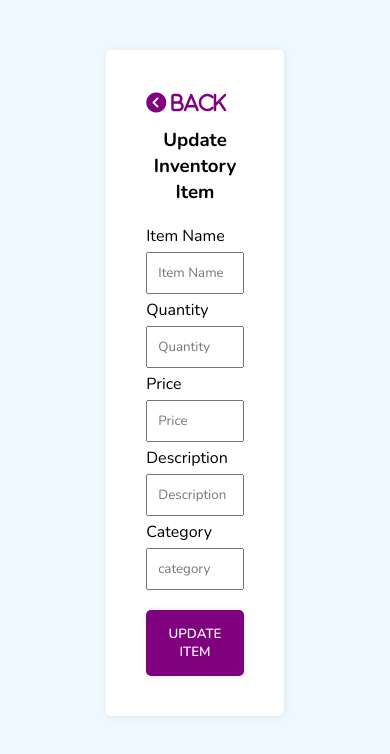
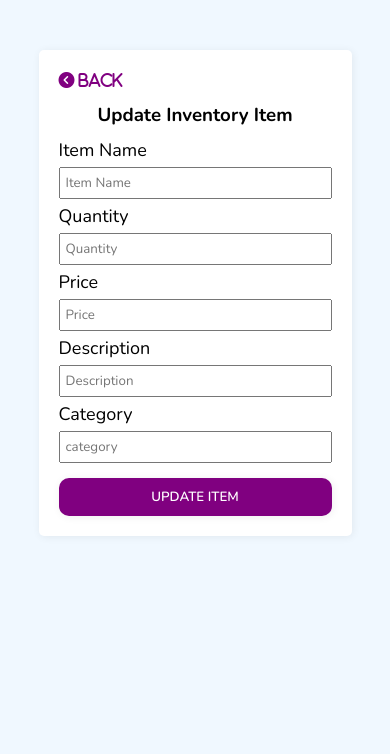
Before and after one commit to Kirubakarank007/React_CRUD, a React (Create React App) app in the folder inventory/: page /edit/1 in a window 390 px wide. Shown: the top 754 px of the page. Built offline with nearby package versions, Linux system fonts and the light colour scheme; no server answers.

Commit message:
Media query added

```diff
--- a/inventory/src/Components/addInventoryItem/addItem.css
+++ b/inventory/src/Components/addInventoryItem/addItem.css
@@ -51,3 +51,44 @@
     margin-top: 10px;
     text-align: center;
 }
+
+
+@media (max-width:768px){
+    .add-items{
+        width: 70%;
+        margin: 50px auto;
+        padding: 20px;
+    }
+    .add-items .back{
+        color: purple;
+        font-size: 16px;
+    }
+
+    .add-item-form{
+        margin-top: 10px;
+    }
+
+    .add-item-form .input-item input{
+        margin-bottom: 5px;
+        padding: 5px;
+        outline: none;
+    }
+
+    .add-item-form .input-item label{
+        margin-bottom: 5px;
+        font-size: 18px;
+    }
+
+    .add-item-form .input-item button{
+        border: none;
+        outline: none;
+        margin-top: 10px;
+        background-color: purple;
+        color: white;
+        font-weight: 600;
+        padding: 10px;
+        cursor: pointer;
+        border-radius: 10px;
+        box-shadow: 1px 1px 8px rgba(0,0,0,0.065);
+    }
+}
--- a/inventory/src/Components/getInventoryItem/Inventory.css
+++ b/inventory/src/Components/getInventoryItem/Inventory.css
@@ -1,12 +1,14 @@
-.inventory-table{
+/* Base styles for larger screens */
+.inventory-table {
     width: 60%;
     background-color: white;
     box-shadow: 1px 1px 8px rgba(0,0,0,0.065);
     border-radius: 5px;
     margin: 50px auto;
-    padding: 50px;
+    padding: 50px 50px;
 }
-.add-button{
+
+.add-button {
     text-decoration: none;
     background-color: purple;
     color: white;
@@ -16,25 +18,24 @@
     padding: 10px;
 }
 
-.inventory-table table{
+.inventory-table table {
     width: 100%;
     margin: 30px;
     border-collapse: collapse;
 }
 
-
-.inventory-table table thead th{
+.inventory-table table thead th {
     background-color: darkblue;
     color: white;
     padding: 10px;
 }
 
-.inventory-table table tbody td{
-     padding: 10px;
-     text-align: center;
+.inventory-table table tbody td {
+    padding: 10px;
+    text-align: center;
 }
 
-.action-button button{
+.action-button button {
     border: 0;
     outline: none;
     background: red;
@@ -42,10 +43,9 @@
     color: white;
     border-radius: 5px;
     cursor: pointer;
-
 }
 
-.action-button a{
+.action-button a {
     background: green;
     padding: 6px 10px;
     color: white;
@@ -53,3 +53,42 @@
     margin: 0 10px;
     text-decoration: none;
 }
+
+
+@media (max-width:768px){
+    .inventory-table{
+        width: 200%;
+        padding: 60px 50px;
+        margin: 100px auto;
+    }
+    .add-button {
+        border-radius: 10px;
+        padding: 15px;
+        font-size: 25px;
+    }
+
+    .inventory-table table {
+        width: 100%;
+        margin: 60px 0px;
+    }
+
+    .inventory-table table thead th {
+        padding: 12px;
+    }
+
+    .inventory-table table tbody td {
+        padding: 20px;
+        font-size: 20px;
+    }
+    .action-button button {
+        padding: 10px 10px;
+    }
+    .action-button a {
+        padding: 10px 10px;
+    }
+
+    .action-button{
+        display: flex;
+        justify-content: center;
+    }
+}
```
